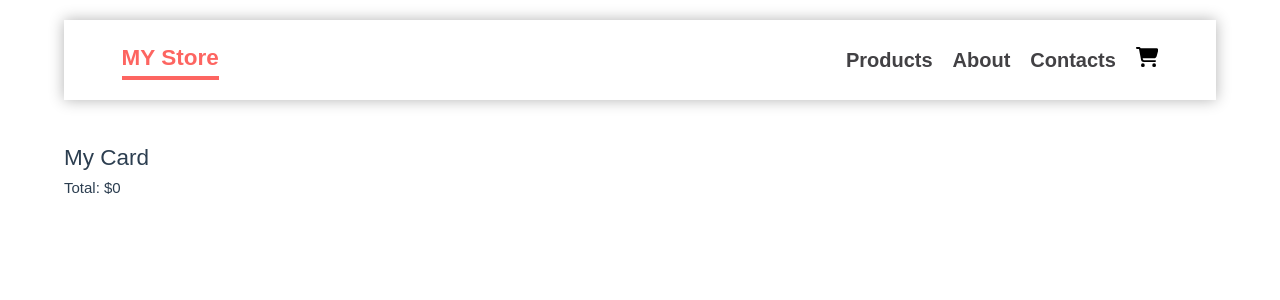
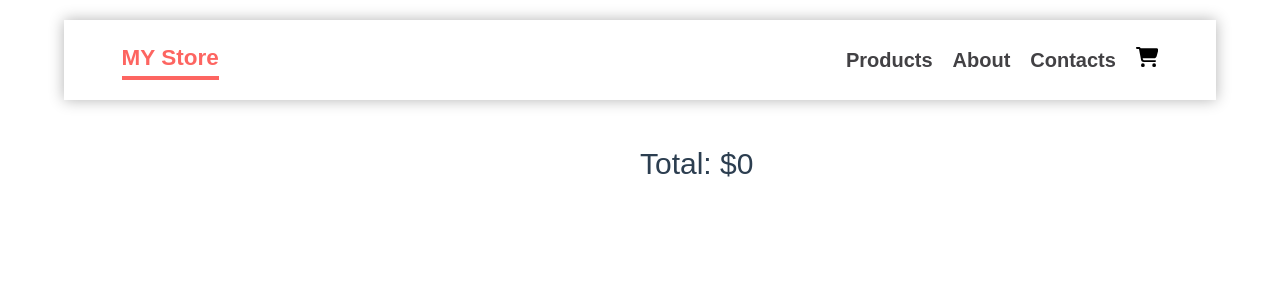
Before and after one commit to gabrielmussafiri/EcomerceApp, a Vue app: page /cart in a window 1280 px wide. Shown: the top 300 px of the page. Built offline with nearby package versions, Linux system fonts and the light colour scheme.

Commit message:
total styling

```diff
--- a/src/views/CartPage.vue
+++ b/src/views/CartPage.vue
@@ -18,10 +18,9 @@ const removeFromCart = (index) => {
 <template>
     <main>
       <div class="cart">
-        <h2>My Card</h2>
         <ul>
-          <li v-for="(cartProduct, index) in cartItems" :key="index">
-            <div class="card">
+          <li class="cart" v-for="(cartProduct, index) in cartItems" :key="index">
+            <div class="card" >
               <div class="img"><img :src="cartProduct.image" alt=""></div>
               <div class="title">{{ cartProduct.title }}</div>
               <div class="price">${{ cartProduct.price }}</div>
@@ -35,11 +34,11 @@ const removeFromCart = (index) => {
   </template>
   <style scoped>
 
-  /* .cart{
+  .cart{
     display: grid;
     grid-template-columns: repeat(auto-fit, minmax(320px, 1fr));
 
-  } */
+  }
 
   .card {
   width: 310px;
@@ -78,6 +77,9 @@ const removeFromCart = (index) => {
   background-color: #f63e4e;
   color: white;
 }
+.total{
+    font-size: 30px;
+}
 
 
 
```
